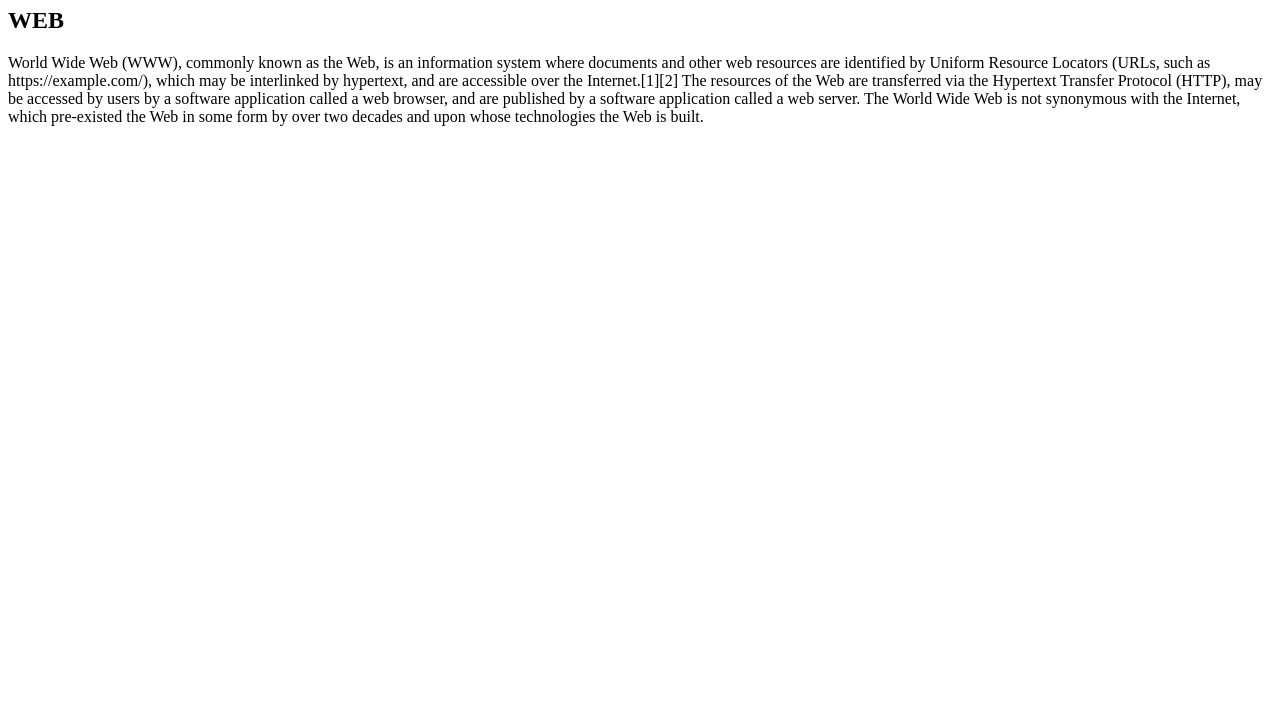
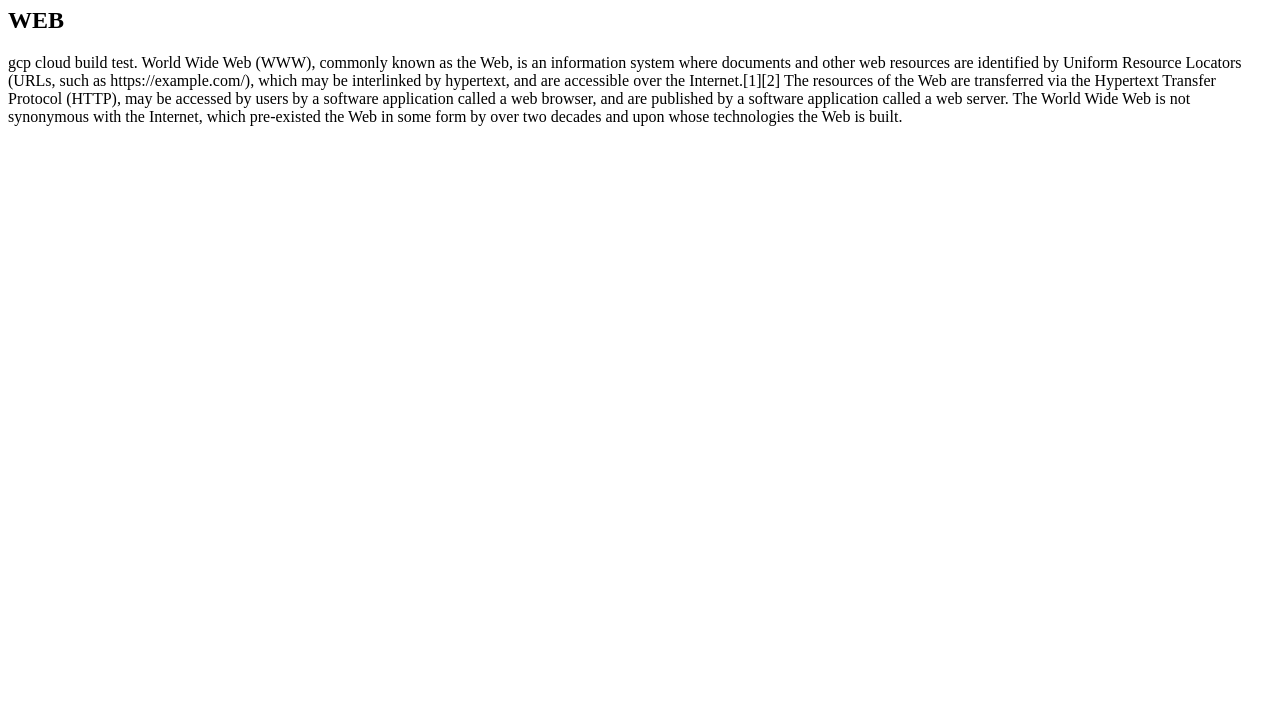
Before and after one commit to ChiyoonSong/cloud-build-test, a website: page index.html in a window 1280 px wide. Shown: the part 73-800 px from the top of the page. Drawn offline with Linux system fonts and the light colour scheme.

Commit message:
gcp cloud build test

```diff
--- a/index.html
+++ b/index.html
@@ -13,6 +13,7 @@
   </ol>-->
   <h2>WEB</h2>
   <p>
+    gcp cloud build test.
     World Wide Web (WWW), commonly known as the Web, is an information system where documents and other web resources are identified by Uniform Resource Locators (URLs, such as https://example.com/), which may be interlinked by hypertext, and are accessible over the Internet.[1][2] The resources of the Web are transferred via the Hypertext Transfer Protocol (HTTP), may be accessed by users by a software application called a web browser, and are published by a software application called a web server. The World Wide Web is not synonymous with the Internet, which pre-existed the Web in some form by over two decades and upon whose technologies the Web is built.
   </p>
 </body>
```
